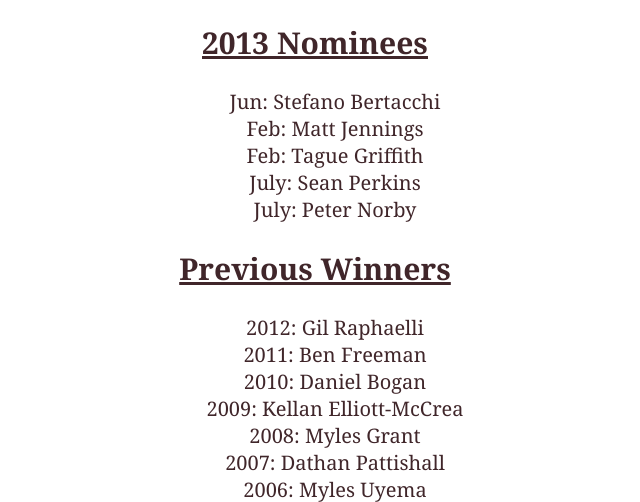
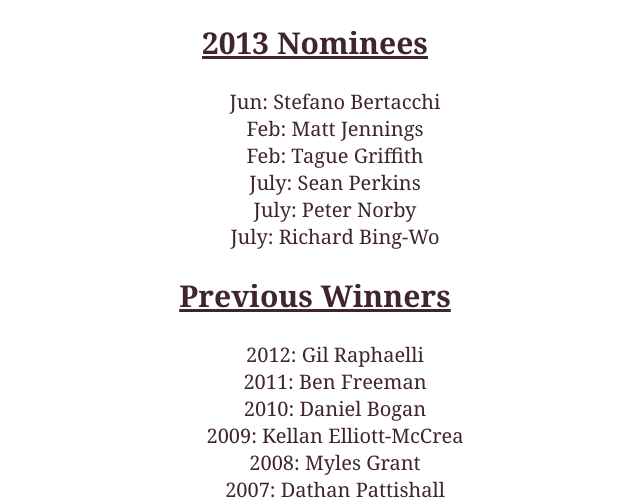
Before and after one commit to iamcal/grant-pattishall-award.com, a PHP site: page / in a window 1280 px wide. Shown: the part 622-1124 px from the top of the page, without its empty margins (325-965 px from the left). Run offline with PHP 8.4, Linux system fonts and the light colour scheme.

Commit message:
Added Richard. July, huh?

```diff
--- a/index.php
+++ b/index.php
@@ -57,6 +57,7 @@ list-style: none inside;
 	<li>Feb: Tague Griffith</li>
 	<li>July: Sean Perkins</li>
 	<li>July: Peter Norby</li>
+	<li>July: Richard Bing-Wo</li>
 </ul>
 
 <h2>Previous Winners</h2>
```
